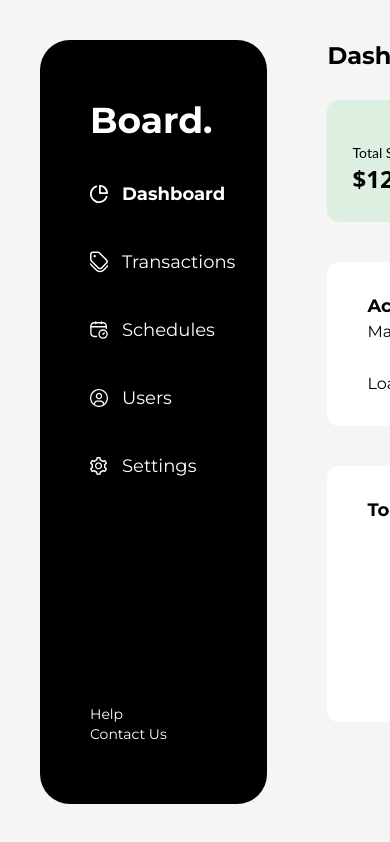
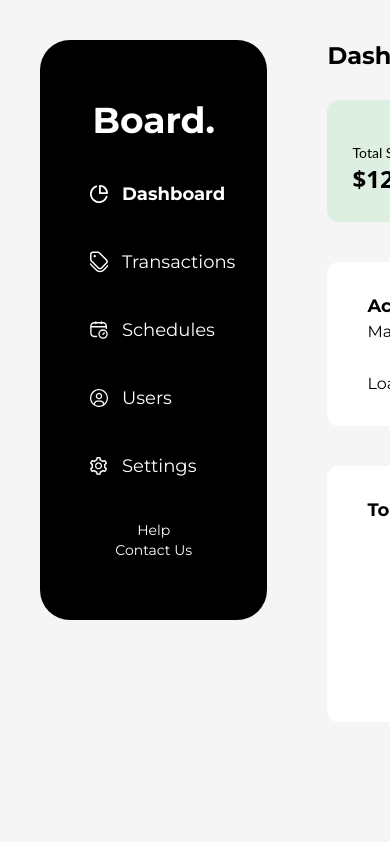
Before and after one commit to hokageCV/nextjs-dashboard, a Next.js app: page /dashboard in a window 390 px wide. Shown: the top 842 px of the page. Built offline with nearby package versions, Linux system fonts and the light colour scheme; no server answers.

Commit message:
responsive sidebar

```diff
--- a/src/app/dashboard/Sidebar.tsx
+++ b/src/app/dashboard/Sidebar.tsx
@@ -4,7 +4,6 @@ type ButtonProps = {
     isBold?: boolean;
 };
 
-// a button with icon on left and title on right
 function DbButton({ title, icon, isBold }: ButtonProps) {
     return (
         <div className="flex flex-row gap-3.5">
@@ -16,9 +15,9 @@ function DbButton({ title, icon, isBold }: ButtonProps) {
 
 export default function Sidebar() {
     return (
-        <div className="flex flex-col bg-black text-white-1 h-full w-70 px-12.5 py-15 rounded-4xl">
+        <div className="flex flex-col items-center lg:items-start bg-black text-white-1 h-max lg:h-full w-full md:w-10/12 lg:w-70 min-w-min px-12.5 py-15 rounded-4xl">
             <h1 className="font-bold text-4xl mb-10">Board.</h1>
-            <div className="flex flex-col gap-10">
+            <div className="flex flex-col gap-10 mb-10">
                 <DbButton title="Dashboard" icon="/db_dashboard.svg" isBold />
                 <DbButton title="Transactions" icon="/db_transactions.svg" />
                 <DbButton title="Schedules" icon="/db_schedule.svg" />
```
